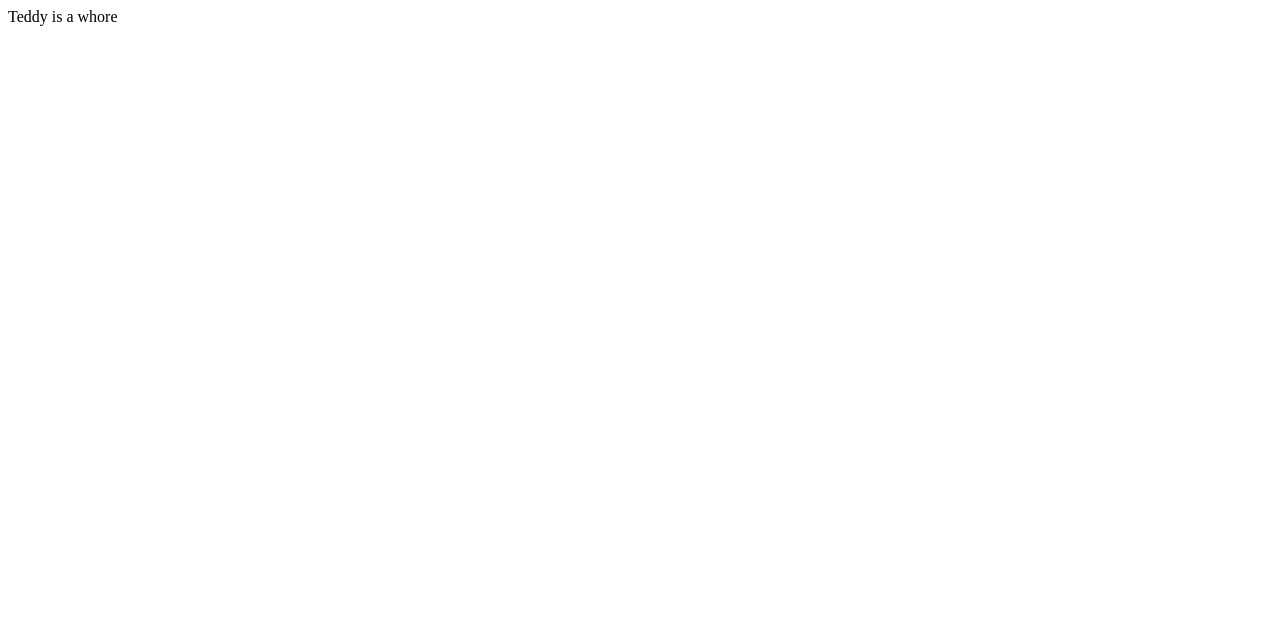
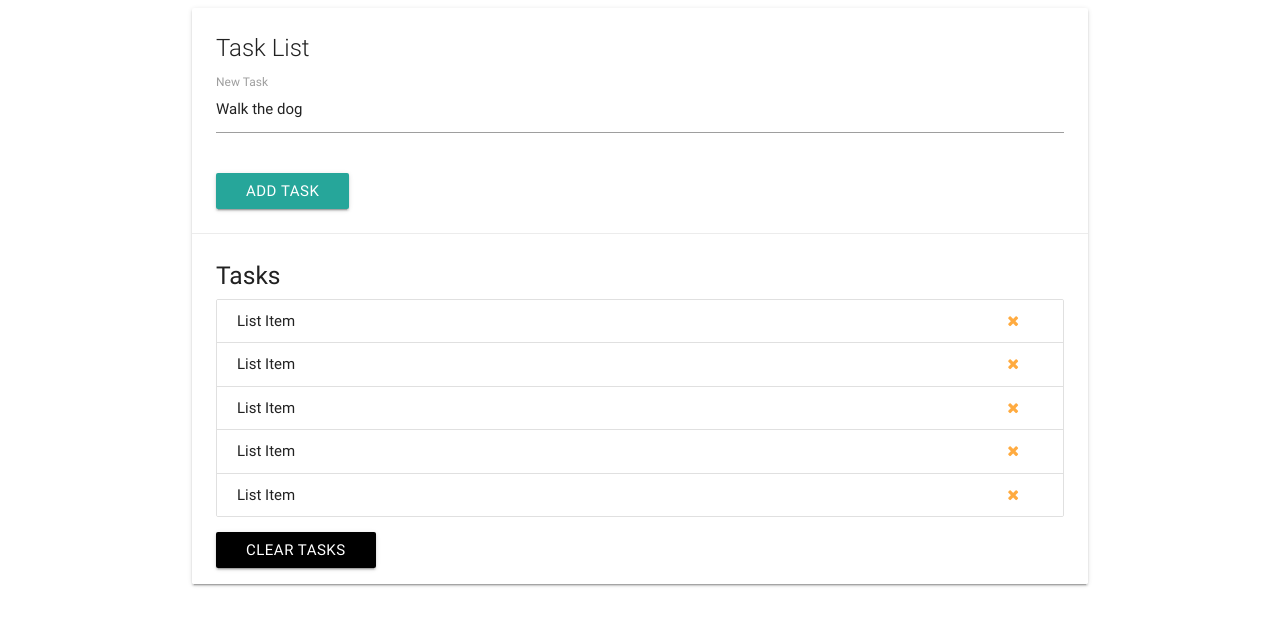
Before and after one commit to rmerrigan/JSSandbox, a plain HTML site: page index.html in a window 1280 px wide. Drawn offline with nearby package versions, Linux system fonts and the light colour scheme.

Commit message:
EOD 08/15/2018

```diff
--- a/app.js
+++ b/app.js
@@ -0,0 +1,8 @@
+let val;
+
+val = document;
+val = document.all[2];
+val = document.URL;
+val = document.contentType;
+val = document.links;
+console.log(val);
--- a/index.html
+++ b/index.html
@@ -1,12 +1,76 @@
 <!DOCTYPE html>
 <html lang="en">
+
 <head>
   <meta charset="UTF-8">
   <meta name="viewport" content="width=device-width, initial-scale=1.0">
   <meta http-equiv="X-UA-Compatible" content="ie=edge">
-  <title>Document</title>
+  <link rel="stylesheet" href="https://cdnjs.cloudflare.com/ajax/libs/materialize/0.100.2/css/materialize.min.css">
+  <link href="https://maxcdn.bootstrapcdn.com/font-awesome/4.7.0/css/font-awesome.min.css" rel="stylesheet" integrity="sha384-wvfXpqpZZVQGK6TAh5PVlGOfQNHSoD2xbE+QkPxCAFlNEevoEH3Sl0sibVcOQVnN"
+    crossorigin="anonymous">
+  <title>Task List</title>
 </head>
+
 <body>
-  Teddy is a whore
+  <div class="container">
+    <div class="row">
+      <div class="col s12">
+        <div id="main" class="card">
+          <div class="card-content">
+            <span class="card-title">Task List</span>
+            <div class="row">
+              <form id="task-form">
+                <div class="input-field col s12">
+                  <input type="text" name="task" id="task" value="Walk the dog">
+                  <label for="task">New Task</label>
+                </div>
+            </div>
+            <input type="submit" value="Add Task" class="btn">
+            </form>
+          </div>
+          <div class="card-action">
+            <h5 id="task-title">Tasks</h5>
+            <ul class="collection">
+              <li class="collection-item">
+                List Item
+                <a href="#" class="delete-item secondary-content">
+                  <i class="fa fa-remove"></i>
+                </a>
+              </li>
+              <li class="collection-item">
+                List Item
+                <a href="#" class="delete-item secondary-content">
+                  <i class="fa fa-remove"></i>
+                </a>
+              </li>
+              <li class="collection-item">
+                List Item
+                <a href="#" class="delete-item secondary-content">
+                  <i class="fa fa-remove"></i>
+                </a>
+              </li>
+              <li class="collection-item">
+                List Item
+                <a href="#" class="delete-item secondary-content">
+                  <i class="fa fa-remove"></i>
+                </a>
+              </li>
+              <li class="collection-item">
+                List Item
+                <a href="#" class="delete-item secondary-content">
+                  <i class="fa fa-remove"></i>
+                </a>
+              </li>
+            </ul>
+            <a class="clear-tasks btn black" href="">Clear Tasks</a>
+          </div>
+        </div>
+      </div>
+    </div>
+  </div>
+  <script src="https://code.jquery.com/jquery-3.2.1.js" integrity="sha256-DZAnKJ/6XZ9si04Hgrsxu/8s717jcIzLy3oi35EouyE=" crossorigin="anonymous"></script>
+  <script src="https://cdnjs.cloudflare.com/ajax/libs/materialize/0.100.2/js/materialize.min.js"></script>
+  <script src="app.js"></script>
 </body>
+
 </html>
```
Also changed, not shown: 1 other file.
